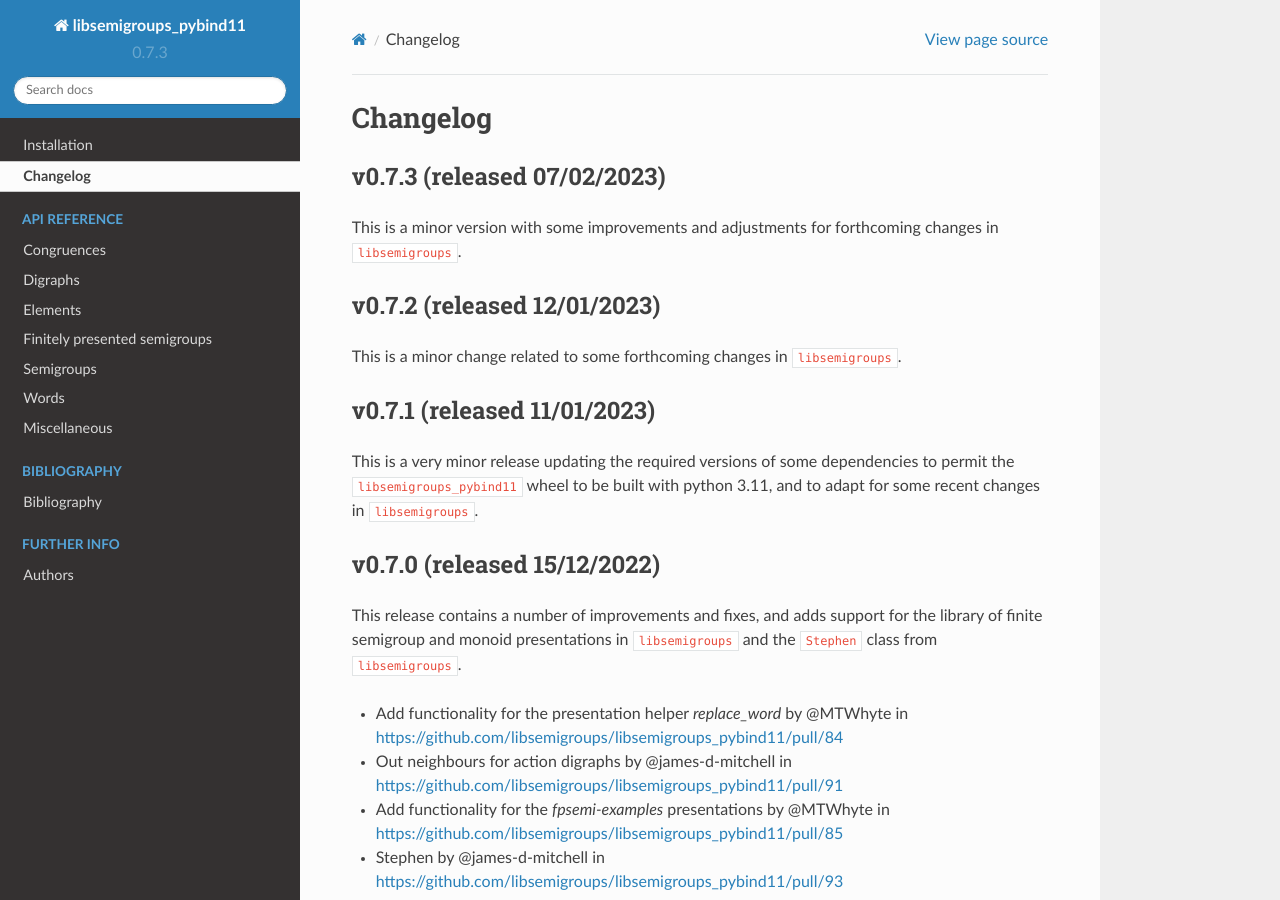
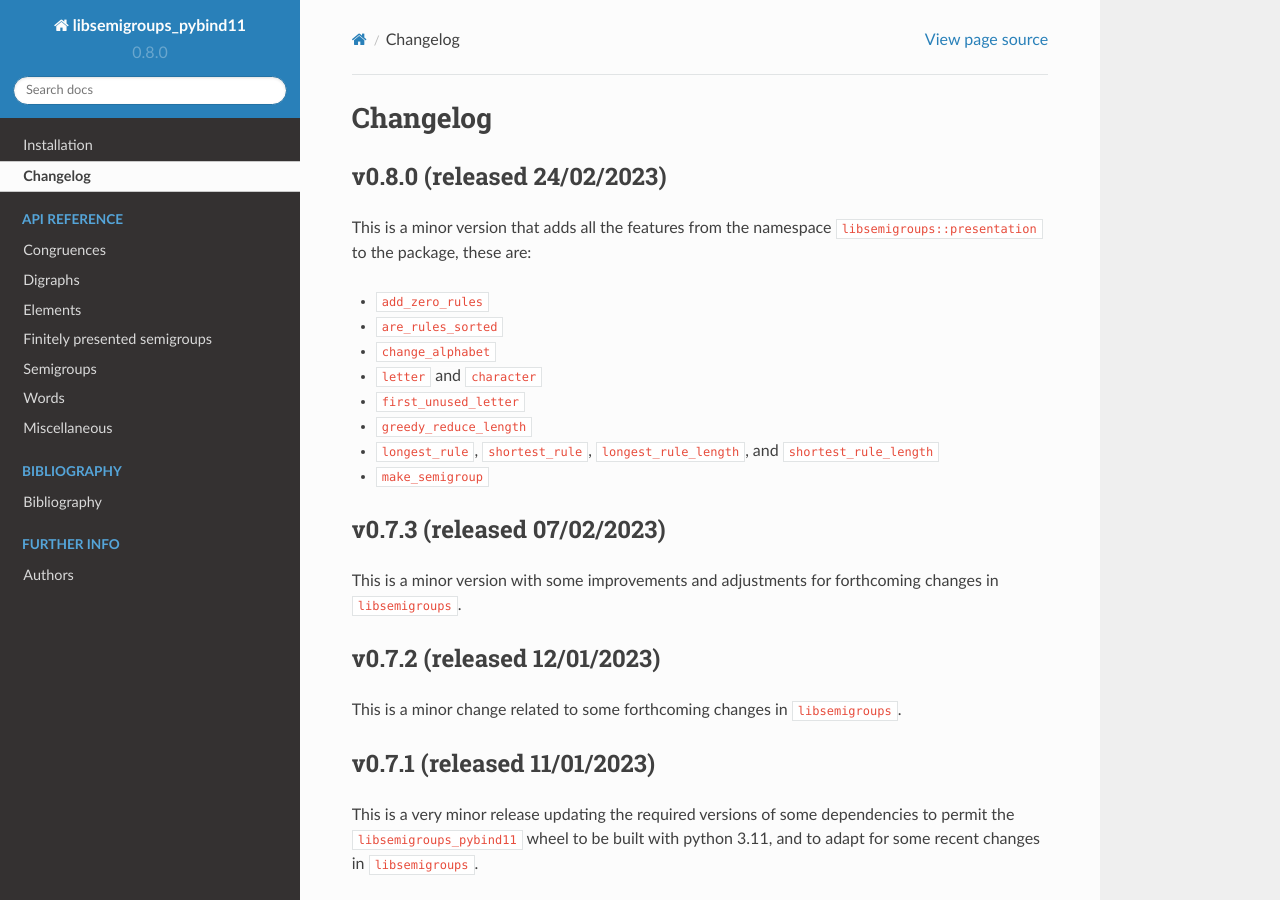
Before and after one commit to libsemigroups/libsemigroups_pybind11, a Sphinx documentation site: the page built from docs/source/changelog.rst, in a window 1280 px wide and 900 px high. Built offline with Sphinx 7.4.7 and the Read the Docs theme 2.0.0, drawn with Linux system fonts in a browser that asks for light colours; pages that are not in the unit, such as notebooks, are missing from menus.

Commit message:
Update version numbers etc for v0.8.0

```diff
--- a/docs/source/changelog.rst
+++ b/docs/source/changelog.rst
@@ -6,6 +6,23 @@
 
 Changelog
 =========
+
+v0.8.0 (released 24/02/2023)
+----------------------------
+
+This is a minor version that adds all the features from the namespace
+``libsemigroups::presentation`` to the package, these are:
+
+* ``add_zero_rules``
+* ``are_rules_sorted``
+* ``change_alphabet``
+* ``letter`` and ``character``
+* ``first_unused_letter``
+* ``greedy_reduce_length``
+* ``longest_rule``, ``shortest_rule``, ``longest_rule_length``, and
+  ``shortest_rule_length``
+* ``make_semigroup``
+
 
 v0.7.3 (released 07/02/2023)
 ----------------------------
--- a/docs/source/conf.py
+++ b/docs/source/conf.py
@@ -26,8 +26,8 @@ master_doc = "index"
 project = u"libsemigroups_pybind11"
 copyright = u"2021-2023, J. D. Mitchell + Maria Tsalakou"
 author = u"J. D. Mitchell + Maria Tsalakou"
-version = u"0.7.3"
-release = u"0.7.3"
+version = u"0.8.0"
+release = u"0.8.0"
 language = "python"
 exclude_patterns = ["_build"]
 pygments_style = "sphinx"
--- a/docs/source/index.rst
+++ b/docs/source/index.rst
@@ -1,4 +1,4 @@
-libsemigroups_pybind11 - Version 0.7.3
+libsemigroups_pybind11 - Version 0.8.0
 ======================================
 
 python bindings for the C++ library libsemigroups
--- a/docs/source/install.rst
+++ b/docs/source/install.rst
@@ -4,7 +4,7 @@
 
    The full license is in the file LICENSE, distributed with this software.
 
-.. |libsemigroups-pybind11-version| replace:: 0.7.3
+.. |libsemigroups-pybind11-version| replace:: 0.8.0
 
 Installation
 ============
--- a/setup.py
+++ b/setup.py
@@ -29,7 +29,7 @@ from tools import (  # pylint: disable=import-error, wrong-import-position
     compare_version_numbers,
 )
 
-__version__ = "0.7.3"
+__version__ = "0.8.0"
 
 pprint(os.environ)
 
```
Also changed, not shown: README.md (+5 -5 lines).
